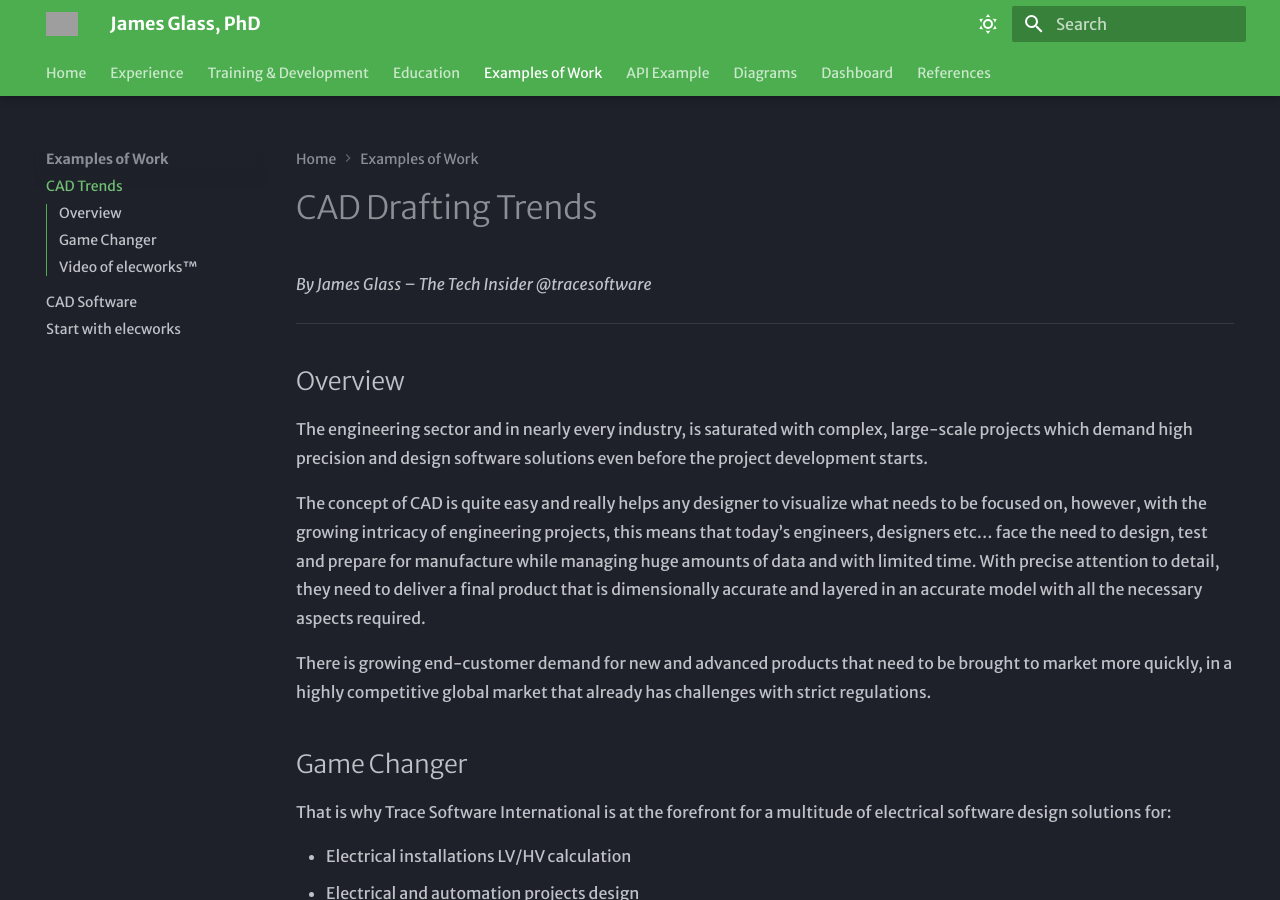
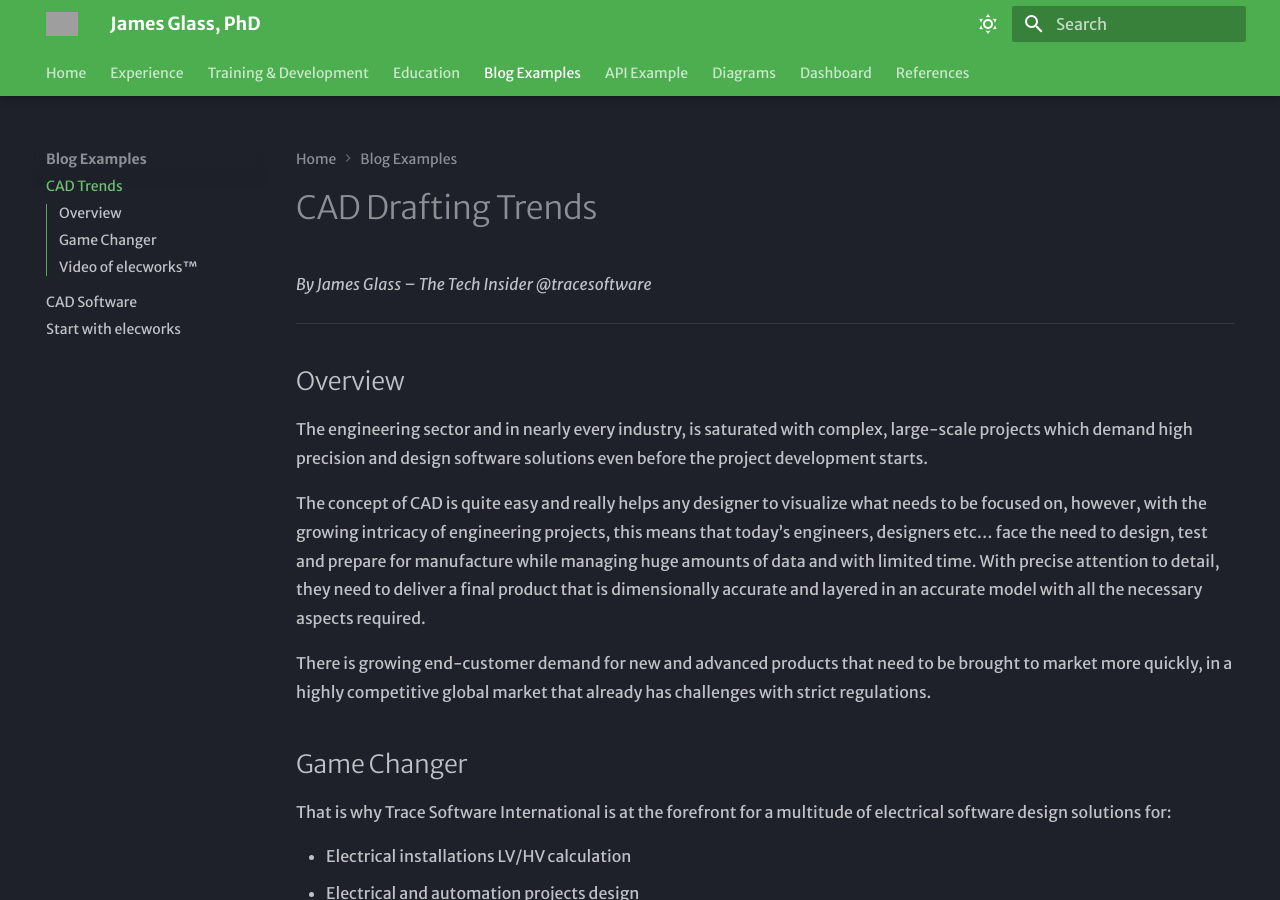
Before and after one commit to james-glass1999/MKDocs-James-Glass-PhD, an MkDocs documentation site: the page built from docs/examples/cad-trends.md, in a window 1280 px wide and 900 px high. Built offline with MkDocs 1.6.1 and Material for MkDocs 9.7.7, drawn with Linux system fonts in a browser that asks for light colours; grey boxes are pictures that could not be loaded.

Commit message:
new title

```diff
--- a/mkdocs.yml
+++ b/mkdocs.yml
@@ -72,7 +72,7 @@ nav:
       - Masters: education/masters.md
       - BSc Mechatronics: education/bsc-mechatronics.md
       - BSc Screen Practice: education/bsc-screen-practice.md
-  - Examples of Work:
+  - Blog Examples:
       - CAD Trends: examples/cad-trends.md
       - CAD Software: examples/cad-software.md
       - Start with elecworks: examples/start-with-elecworks.md
```
Also changed, not shown: docs/blog-examples.md (added), docs/examples-of-work.md (added).
